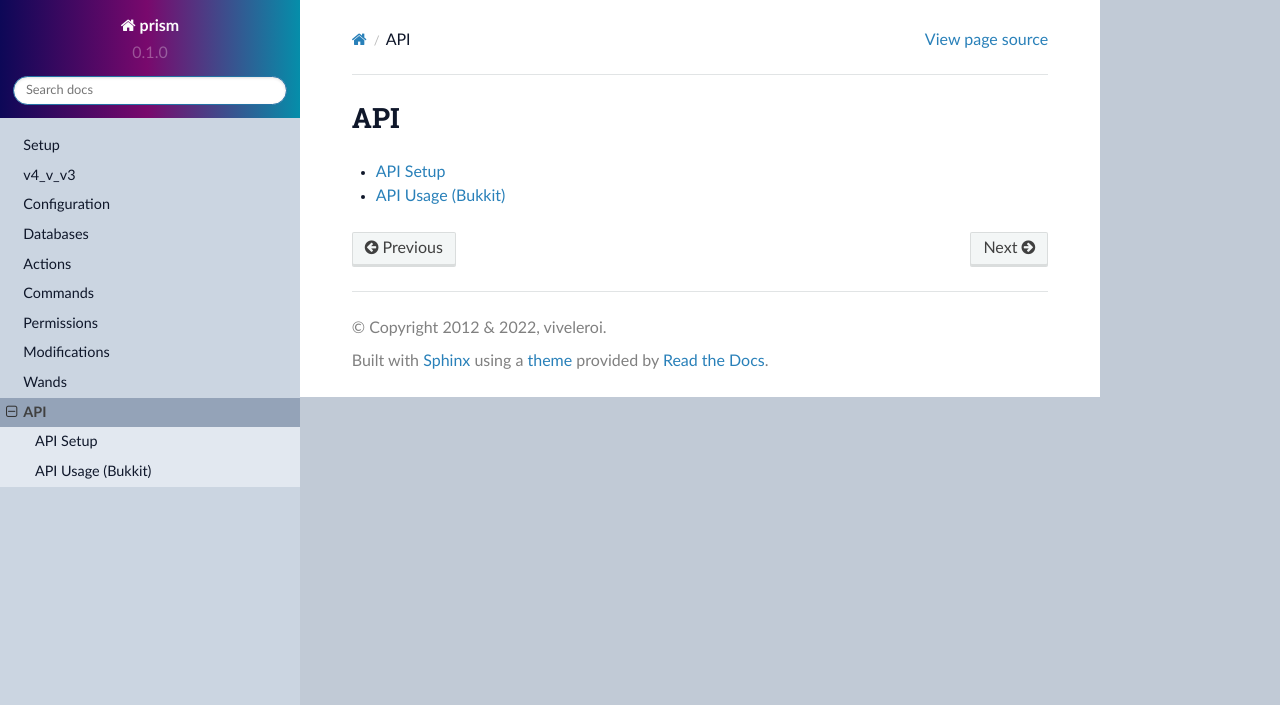
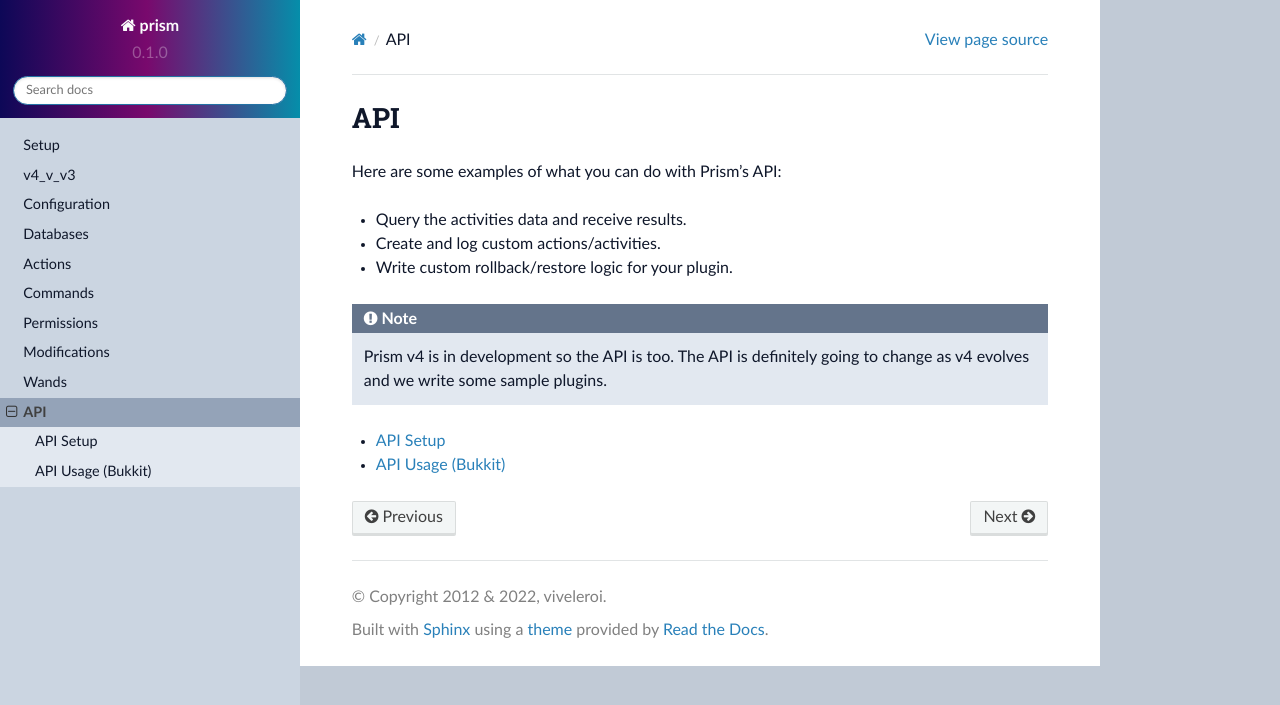
Before and after one commit to prism/prism-docs, a Sphinx documentation site: the page built from docs/source/api.rst, in a window 1280 px wide. Shown: the top 705 px of the page. Built offline with Sphinx 7.4.7 and the Read the Docs theme 2.0.0, drawn with Linux system fonts in a browser that asks for light colours.

Commit message:
Minor fixes

```diff
--- a/docs/source/api.rst
+++ b/docs/source/api.rst
@@ -1,5 +1,15 @@
 API
 ===
+
+Here are some examples of what you can do with Prism's API:
+
+- Query the activities data and receive results.
+- Create and log custom actions/activities.
+- Write custom rollback/restore logic for your plugin.
+
+.. note::
+
+   Prism v4 is in development so the API is too. The API is definitely going to change as v4 evolves and we write some sample plugins.
 
 .. toctree::
 
--- a/docs/source/wands.rst
+++ b/docs/source/wands.rst
@@ -23,7 +23,7 @@ When a wand is active:
 .. _deactivate-wand:
 
 Deactivate a Wand
----------------
+-----------------
 
 To deactive a wand, use ``pr wand``.
 
```
Also changed, not shown: other parts of docs/source/wands.rst (+1 -1 lines).
